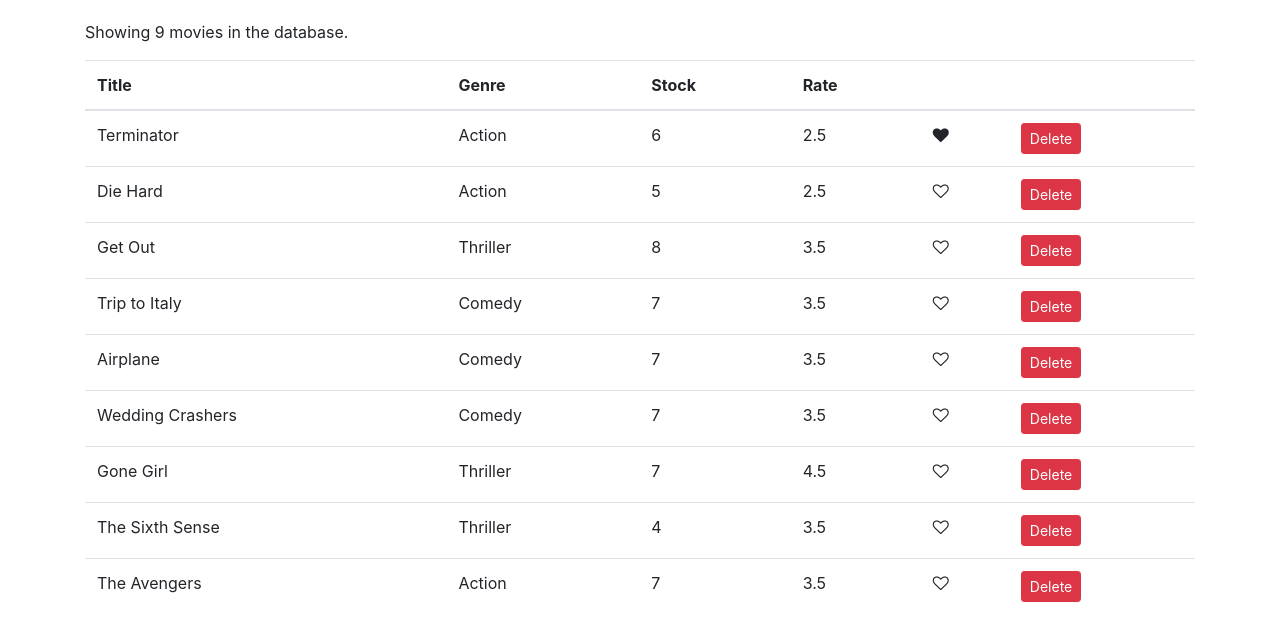
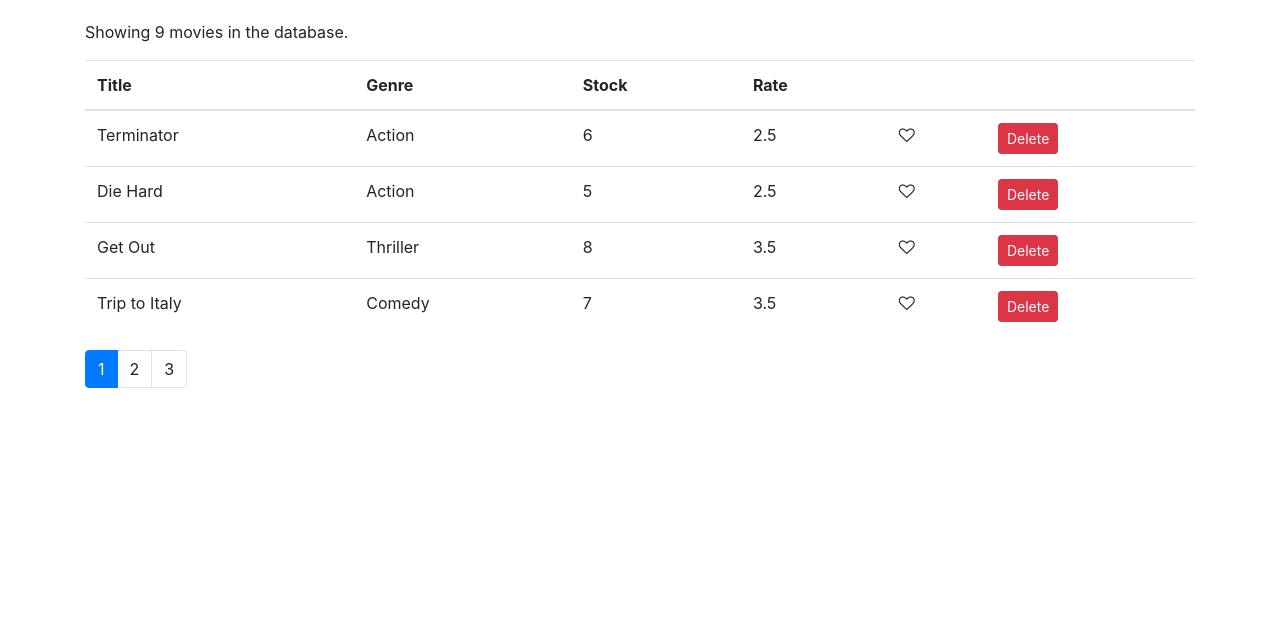
Before and after one commit to AlinaZakirod/vidly_React-movies, a React (Create React App) app: page / in a window 1280 px wide. Shown: the top 640 px of the page. Built offline with nearby package versions, Linux system fonts and the light colour scheme.

Commit message:
pagination is done

```diff
--- a/package.json
+++ b/package.json
@@ -5,6 +5,8 @@
   "dependencies": {
     "bootstrap": "^4.1.1",
     "font-awesome": "^4.7.0",
+    "lodash": "^4.17.10",
+    "prop-types": "^15.6.2",
     "react": "^16.9.0",
     "react-dom": "^16.9.0",
     "react-scripts": "3.1.2"
--- a/src/App.js
+++ b/src/App.js
@@ -1,8 +1,5 @@
 import React, { Component } from "react";
-
 import "./App.css";
-// import { getMovies } from "./services/fakeMovieService.js";
-
 import Movies from "./components/movieCell";
 
 class App extends Component {
--- /dev/null
+++ b/src/components/common/pagination.jsx
@@ -0,0 +1,38 @@
+import React from "react";
+import PropTypes from "prop-types";
+import _ from "lodash";
+
+const Pagination = props => {
+  const { itemsCount, pageSize, currentPage, onPageChange } = props;
+  console.log(currentPage);
+
+  const pagesCount = Math.ceil(itemsCount / pageSize);
+  if (pagesCount === 1) return null;
+  const pages = _.range(1, pagesCount + 1);
+
+  return (
+    <nav>
+      <ul className="pagination">
+        {pages.map(page => (
+          <li
+            key={page}
+            className={page === currentPage ? "page-item active" : "page-item"}
+          >
+            <a className="page-link" onClick={() => onPageChange(page)}>
+              {page}
+            </a>
+          </li>
+        ))}
+      </ul>
+    </nav>
+  );
+};
+
+Pagination.propTypes = {
+  itemsCount: PropTypes.number.isRequired,
+  pageSize: PropTypes.number.isRequired,
+  currentPage: PropTypes.number.isRequired,
+  onPageChange: PropTypes.func.isRequired
+};
+
+export default Pagination;
--- a/src/components/movieCell.jsx
+++ b/src/components/movieCell.jsx
@@ -1,10 +1,14 @@
 import React, { Component } from "react";
 import { getMovies } from "../services/fakeMovieService";
 import Like from "./common/like";
+import Pagination from "./common/pagination";
+import { paginate } from "../utils/paginate";
 
 export default class Movies extends Component {
   state = {
-    movies: getMovies()
+    movies: getMovies(),
+    currentPage: 1,
+    pageSize: 4
   };
 
   handleDelete = movie => {
@@ -20,10 +24,17 @@
     this.setState({ movies });
   };
 
+  handlePageChange = page => {
+    this.setState({ currentPage: page });
+  };
+
   render() {
     const { length: count } = this.state.movies;
+    const { pageSize, currentPage, movies: allMovies } = this.state;
 
     if (count === 0) return <p>There are no movies in the database</p>;
+
+    const movies = paginate(allMovies, currentPage, pageSize);
 
     return (
       <React.Fragment>
@@ -40,7 +51,7 @@
             </tr>
           </thead>
           <tbody>
-            {this.state.movies.map(movie => (
+            {movies.map(movie => (
               <tr key={movie._id}>
                 <td>{movie.title}</td>
                 <td>{movie.genre.name}</td>
@@ -65,6 +76,13 @@
             ))}
           </tbody>
         </table>
+
+        <Pagination
+          itemsCount={count}
+          pageSize={pageSize}
+          currentPage={currentPage}
+          onPageChange={this.handlePageChange}
+        />
       </React.Fragment>
     );
   }
--- a/src/services/fakeMovieService.js
+++ b/src/services/fakeMovieService.js
@@ -7,8 +7,7 @@
     genre: { _id: "5b21ca3eeb7f6fbccd471818", name: "Action" },
     numberInStock: 6,
     dailyRentalRate: 2.5,
-    publishDate: "2018-01-03T19:04:28.809Z",
-    liked: true
+    publishDate: "2018-01-03T19:04:28.809Z"
   },
   {
     _id: "5b21ca3eeb7f6fbccd471816",
--- /dev/null
+++ b/src/utils/paginate.js
@@ -0,0 +1,9 @@
+import _ from "lodash";
+
+export function paginate(items, pageNumber, pageSize) {
+  const startIndex = (pageNumber - 1) * pageSize;
+  return _(items)
+    .slice(startIndex)
+    .take(pageSize)
+    .value();
+}
```
Also changed, not shown: 1 other file (tests, documents, lock files or other folders).
